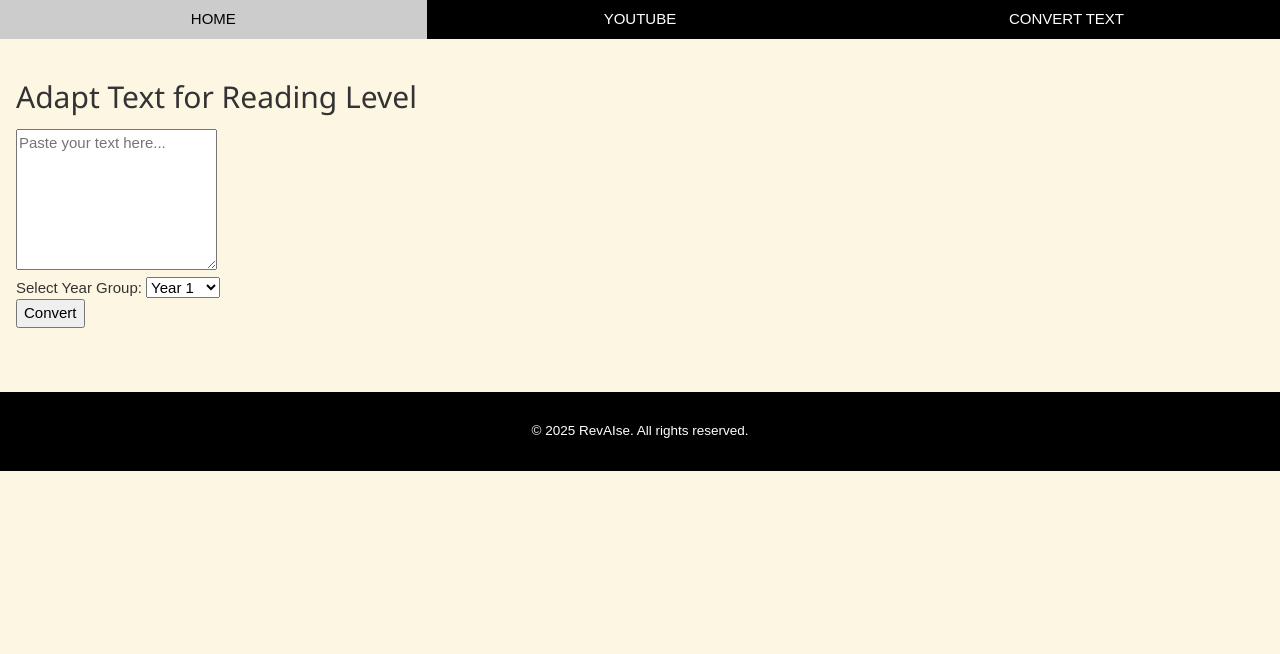
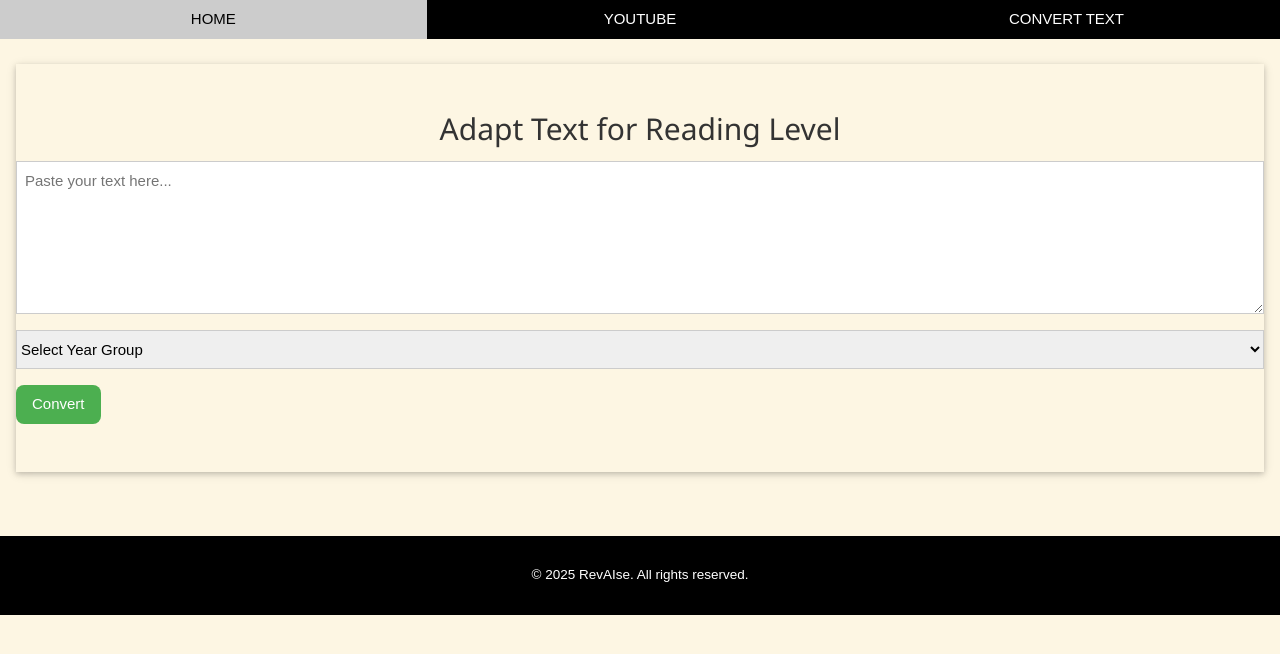
Before and after one commit to waynetboote/revaise, a Flask app: page /convert in a window 1280 px wide. Shown: the top 654 px of the page. Run offline with Flask 3, Linux system fonts and the light colour scheme.

Commit message:
Update convert.html

```diff
--- a/templates/convert.html
+++ b/templates/convert.html
@@ -3,17 +3,12 @@
 {% block title %}Adapt Text{% endblock %}
 
 {% block content %}
-<section id="text-converter">
-  <div class="card shadow">
-    <div class="card-body">
-      <h2 class="card-title text-center mb-4 section-title">Adapt Text for Reading Level</h2>
+<div class="w3-card w3-padding-32">
+  <h2 class="w3-center">Adapt Text for Reading Level</h2>
   <form id="convertForm">
-        <div class="mb-3">
-          <textarea class="form-control" name="input_text" placeholder="Paste your text here..." rows="6" required></textarea>
-        </div>
-        <div class="mb-3">
-          <label for="yearGroup" class="form-label">Select Year Group:</label>
-          <select class="form-select" name="year_group" id="yearGroup" required>
+    <textarea name="input_text" placeholder="Paste your text here..." class="w3-input w3-border" rows="6" required></textarea>
+    <select name="year_group" class="w3-select w3-border w3-margin-top" required>
+      <option value="" disabled selected>Select Year Group</option>
       <option value="Year 1">Year 1</option>
       <option value="Year 2">Year 2</option>
       <option value="Year 3">Year 3</option>
@@ -26,22 +21,15 @@
       <option value="Year 10">Year 10</option>
       <option value="Year 11">Year 11</option>
     </select>
+    <button type="submit" class="w3-button w3-green w3-round-large w3-margin-top">Convert</button>
+  </form>
+  <div id="convertedOutput" class="w3-margin-top"></div>
 </div>
-        <div class="d-grid">
-          <button type="submit" class="btn btn-success btn-lg">Convert</button>
-        </div>
-      </form>
-      <!-- Converted Output Container -->
-      <div id="convertedOutput" class="mt-3"></div>
-    </div>
-  </div>
-</section>
 {% endblock %}
 
 {% block scripts %}
 <script>
-  // Text Adaptation Form handling
-  document.getElementById("convertForm").addEventListener("submit", function (event) {
+document.getElementById("convertForm").addEventListener("submit", function(event) {
   event.preventDefault();
   document.getElementById("convertedOutput").innerHTML = "";
   const inputText = event.target.input_text.value;
@@ -61,7 +49,7 @@
     document.getElementById("convertedOutput").innerHTML = "<h4>Converted Text:</h4><p>" + data.converted_text + "</p>";
   })
   .catch(error => {
-      document.getElementById("convertedOutput").innerHTML = "<p class='text-danger'>Error: " + error.message + "</p>";
+    document.getElementById("convertedOutput").innerHTML = "<p class='w3-text-red'>Error: " + error.message + "</p>";
   });
 });
 </script>
```
Lines whose indentation alone changed are shown as unchanged.
